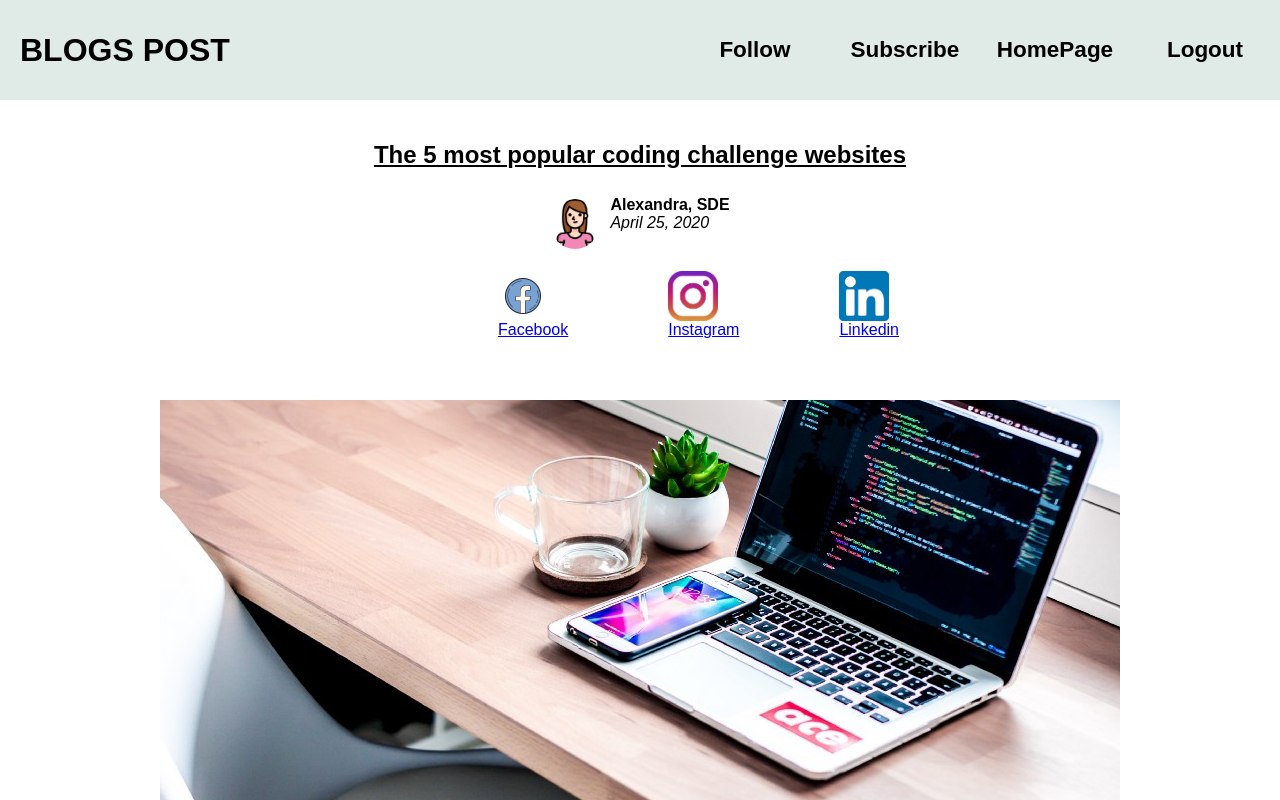
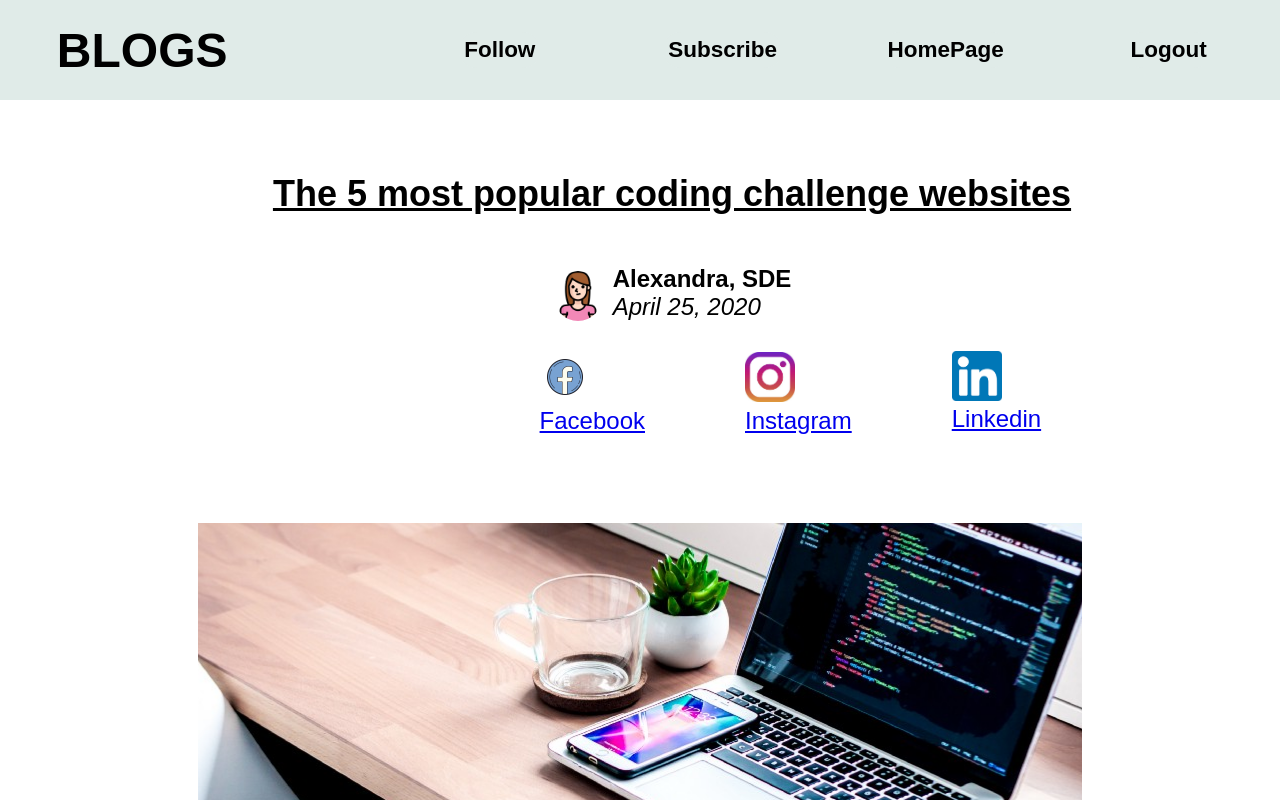
Before and after one commit to poorva2145/blog_website_front_end, a plain HTML site: page post.html in a window 1280 px wide. Shown: the top 800 px of the page. Drawn offline with Linux system fonts and the light colour scheme.

Commit message:
modified post page

```diff
--- a/post.html
+++ b/post.html
@@ -15,7 +15,7 @@
             <div class="navBar">
                 <div class="navBarText" id="navBarTextArea">
                     <div class="navBarItems1" id="navBar1">
-                        <h1>BLOGS POST</h1>
+                        <h1>BLOGS</h1>
                     </div>
                 </div>
 
@@ -88,52 +88,58 @@
                     Below is a list of some popular coding challenge websites with a short description of what each one
                     offers.
                 </p>
+                <br>
+                <br>
+                <br>
                 <ol>
                     <strong>
                         <li>
                             Topcoder:
+                            <br>
                         </li>
                     </strong>
 
                     <p>TopCoder is one of the original platforms for competitive programming online. It provides a list
                         of algorithmic challenges from the past that you can complete on your own directly online using
                         their code editor.
-
                     </p>
-
+                    <br><br>
                     <strong>
                         <li>
                             LeetCode:
+                            <br>
                         </li>
                     </strong>
-
+                    <br>
                     <p>LeetCode is a popular Online Judge that provides a list of 190+ challenges that can help you
                         prepare for technical job interviews.They also have a Mock Interview section that is
                         specifically for job interview preparation, they
                         host their own coding contests, and they have a section for articles to help you better
                         understand certain problems.
-
                     </p>
-
+                    <br>
+                    <br>
                     <strong>
                         <li>
                             Project Euler:
                         </li>
                     </strong>
-
+                    <br>
                     <p>Project Euler provides a large collection of challenges in the domain of computer science and
                         mathematics. The challenges typically involve writing a small program to figure out the solution
                         to a clever mathematical formula or equation, such as finding the sum of digits of all numbers
                         preceding each number in a series.
-
                     </p>
+                    <br>
+                    <br>
 
                     <strong>
                         <li>
                             HackerRank:
+
                         </li>
                     </strong>
-
+                    <br>
                     <p>HackerRank provides challenges for several different domains such as Algorithms, Mathematics,
                         SQL, Functional Programming, AI, and more.They provide a discussion and leaderboard for every
                         challenge, and
@@ -141,27 +147,33 @@
                         approach it to come up with a solution.
 
                     </p>
+                    <br>
+                    <br>
 
                     <strong>
                         <li>
                             CodeChef:
+
                         </li>
                     </strong>
-
+                    <br>
                     <p>CodeChef is an Indian-based competitive programming website that provides hundreds of challenges.
                         You are able to write code in their online editor and view a collections of challenges that are
                         separated into different categories depending on your skill level.
 
                     </p>
                 </ol>
-
+                <br>
+                <br>
                 <b>
                     <p><u>Here is a tip from <em>programmer</em> on how to boost your implementation skills:</u></p>
                 </b>
                 <blockquote
                     cite="https://medium.com/@andreimargeloiu/how-to-prepare-for-competitive-programming-396d557e0c12">
                     <u></u>
+                    <br><br>
                     <p>
+
                         <strong>Practice, practice and more practice. </strong>
                         I recommend you to work the first 250 most
                         solved problem on
@@ -174,7 +186,8 @@
                         hour, then you can take a look on the forum or editorials to see the solution.
                         The results of this approach? Fast implementation. And learning classic problems & algorithms.
                     </p>
-
+                    <br>
+                    <br>
                 </blockquote>
                 <figure>
                     <img src="images/data.png" alt="data structures" class="ds">
--- a/style/post2.css
+++ b/style/post2.css
@@ -2,6 +2,80 @@
 @import "style2.css";
 @import "style3.css";
 
+@media (min-width: 300px){
+
+    .container{
+        font-size: 2rem;
+    }
+
+    .content{
+        padding-left: 10%;
+    }
+
+    .forImage{
+        background-image: url("../images/image5.png");
+        width: 90%;
+        height: 500px;
+        margin-left: auto;
+        margin-right: auto;
+        background-position: center;
+        margin-bottom: 5%;
+        margin-top: 5%;
+    }
+
+    header{
+        padding: 10%;
+        background-color:  #e0ebe8;
+    }
+
+    #navBar1{
+        margin: 10%;
+    }
+
+    .navBarItems{
+        margin: 5%;
+    }
+
+    .avatar{
+        width: 50px;
+    }
+    .socialMediaIcon{
+        width: 50px;
+    }
+
+    .titleName{
+        margin-bottom: 5%;
+    }
+
+    #title{
+        padding-left: 5%;
+        margin-top: 10%;
+    }
+
+    #mainBody{
+        margin-top: 5%;
+        padding-left: 4%;
+        padding-right: 4%;
+        line-height: 2rem;
+        font-size: 2rem;
+    }
+
+    img{
+        margin-top: 5%;
+        margin-bottom: 5%;
+        width: 80%;
+    }
+
+    #footer{
+        font-size: 1.5rem;
+    }
+
+}
+
+@media (min-width: 900px){
+    #header{
+        padding: 0;
+    }
     img{
         width: 40%;
     }
@@ -19,8 +93,19 @@ img{
         background-position: center;
     }
 
+    .titleName{
+        padding-bottom: 1%;
+        margin-bottom: 1%;
+    }
+
+    .navBar1{
+        font-size: 0.5rem;
+        width: 100%;
+        padding-right: 1%;
+    }
+
     .container {
-
+       font-size: 1.5rem;
         display: grid;
         /* width: 100%; */
         grid-template-rows: 100px 300px 3500px;
@@ -150,3 +235,4 @@ img{
     #mainBody{
         grid-area: main;
     }
+}
```
Lines whose indentation alone changed are shown as unchanged.
